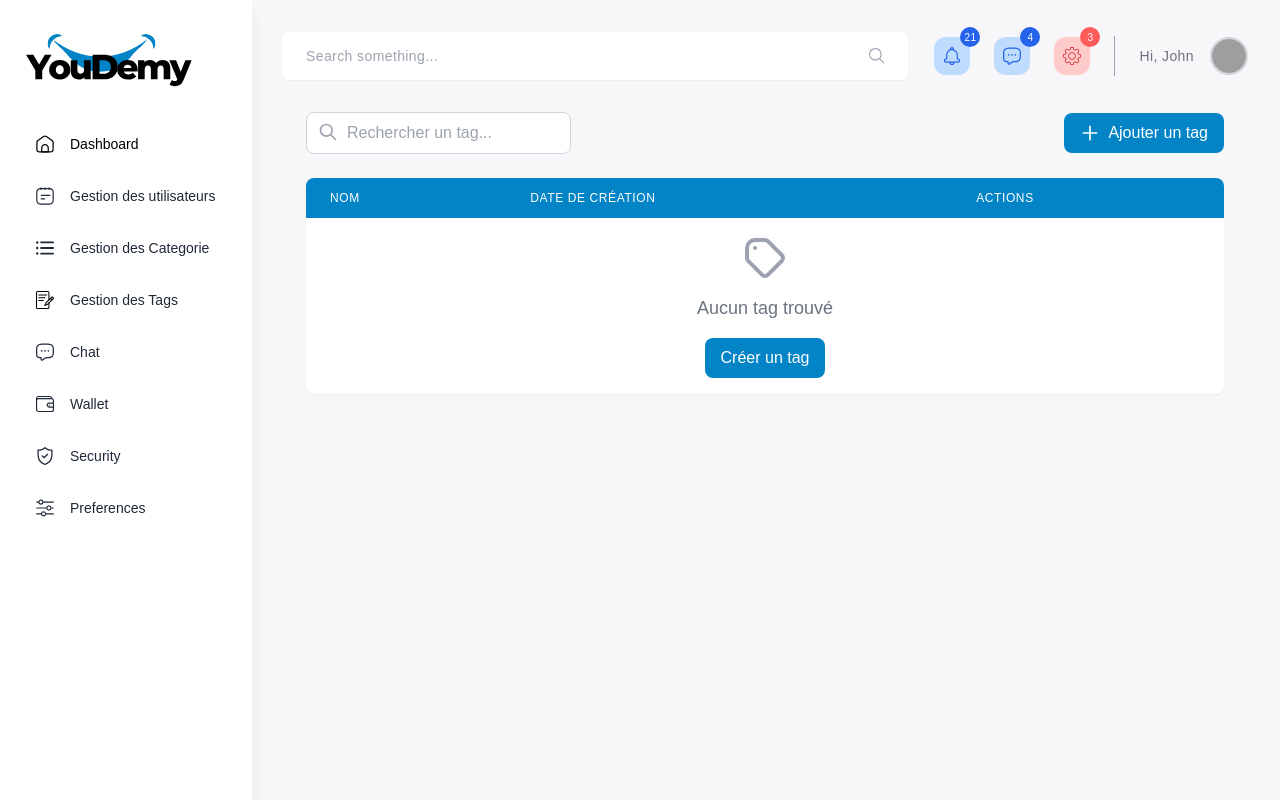
After one commit to Sala7-dine/Youdemy, a PHP site: template app/views/admin/tags.php in a window 1280 px wide. The commit adds this page. Run offline with PHP 8.4, Linux system fonts and the light colour scheme; the template is opened without the code that fills it, so the values that code supplies are empty; some libraries are stand-ins or nearby versions; grey boxes are pictures that could not be loaded.

Commit message:
YOUD-15 feat : Gestion de Contenu (tags)

```diff
--- /dev/null
+++ b/app/views/admin/tags.php
@@ -0,0 +1,195 @@
+<!DOCTYPE html>
+<html lang="en">
+
+<head>
+  <meta charset="UTF-8">
+  <meta name="viewport" content="width=device-width, initial-scale=1.0">
+  <title>Gestion des Tags</title>
+  <script src="https://cdn.tailwindcss.com"></script>
+</head>
+
+<body>
+
+  <div class="relative bg-[#f7f6f9] h-full min-h-screen font-[sans-serif]">
+    <div class="flex items-start">
+
+      <?php include __DIR__ . "/../layouts/sidebar.php"; ?>
+
+      <section class="main-content w-full px-8">
+
+        <?php include __DIR__ . "/../layouts/dashboardHeader.php"; ?>
+
+        <!-- Contenu principal -->
+        <div class="p-6">
+
+          <!-- Messages de succès/erreur -->
+          <?php if(isset($_SESSION['success'])): ?>
+              <div class="bg-green-100 border border-green-400 text-green-700 px-4 py-3 rounded relative mb-4" role="alert">
+                  <span class="block sm:inline"><?= $_SESSION['success'] ?></span>
+                  <span class="absolute top-0 bottom-0 right-0 px-4 py-3">
+                      <svg class="fill-current h-6 w-6 text-green-500" role="button" onclick="this.parentElement.parentElement.remove()"
+                          xmlns="http://www.w3.org/2000/svg" viewBox="0 0 20 20">
+                          <title>Fermer</title>
+                          <path d="M14.348 14.849a1.2 1.2 0 0 1-1.697 0L10 11.819l-2.651 3.029a1.2 1.2 0 1 1-1.697-1.697l2.758-3.15-2.759-3.152a1.2 1.2 0 1 1 1.697-1.697L10 8.183l2.651-3.031a1.2 1.2 0 1 1 1.697 1.697l-2.758 3.152 2.758 3.15a1.2 1.2 0 0 1 0 1.698z"/>
+                      </svg>
+                  </span>
+              </div>
+              <?php unset($_SESSION['success']); ?>
+          <?php endif; ?>
+
+          <?php if(isset($_SESSION['error'])): ?>
+              <div class="bg-red-100 border border-red-400 text-red-700 px-4 py-3 rounded relative mb-4" role="alert">
+                  <span class="block sm:inline"><?= $_SESSION['error'] ?></span>
+                  <span class="absolute top-0 bottom-0 right-0 px-4 py-3">
+                      <svg class="fill-current h-6 w-6 text-red-500" role="button" onclick="this.parentElement.parentElement.remove()"
+                          xmlns="http://www.w3.org/2000/svg" viewBox="0 0 20 20">
+                          <title>Fermer</title>
+                          <path d="M14.348 14.849a1.2 1.2 0 0 1-1.697 0L10 11.819l-2.651 3.029a1.2 1.2 0 1 1-1.697-1.697l2.758-3.15-2.759-3.152a1.2 1.2 0 1 1 1.697-1.697L10 8.183l2.651-3.031a1.2 1.2 0 1 1 1.697 1.697l-2.758 3.152 2.758 3.15a1.2 1.2 0 0 1 0 1.698z"/>
+                      </svg>
+                  </span>
+              </div>
+              <?php unset($_SESSION['error']); ?>
+          <?php endif; ?>
+
+          <!-- Barre d'actions -->
+          <div class="flex justify-between items-center mb-6">
+            <div class="relative">
+              <input type="text" placeholder="Rechercher un tag..."
+                  class="pl-10 pr-4 py-2 border border-gray-300 rounded-lg focus:outline-none focus:ring-2 focus:ring-sky-500">
+              <svg class="w-5 h-5 text-gray-400 absolute left-3 top-2.5" fill="none" stroke="currentColor" viewBox="0 0 24 24">
+                <path stroke-linecap="round" stroke-linejoin="round" stroke-width="2" d="M21 21l-6-6m2-5a7 7 0 11-14 0 7 7 0 0114 0z"></path>
+              </svg>
+            </div>
+            <button type="button" id="ajoutBtn"
+                class="px-4 py-2 bg-sky-600 text-white rounded-lg hover:bg-sky-700 focus:outline-none focus:ring-2 focus:ring-sky-500 flex items-center gap-2">
+                <svg class="w-5 h-5" fill="none" stroke="currentColor" viewBox="0 0 24 24">
+                    <path stroke-linecap="round" stroke-linejoin="round" stroke-width="2" d="M12 4v16m8-8H4"></path>
+                </svg>
+                Ajouter un tag
+            </button>
+          </div>
+
+          <!-- Modal Ajouter Tag -->
+          <div id="ajoutModalArticle" class="fixed inset-0 p-4 hidden flex-wrap justify-center items-center w-full h-full z-[1000] before:fixed before:inset-0 before:w-full before:h-full before:bg-[rgba(0,0,0,0.5)] overflow-auto font-[sans-serif]">
+                <div class="w-full max-w-lg bg-white shadow-lg rounded-lg p-8 relative">
+                  <div class="flex items-center">
+                    <h3 class="text-sky-600 text-3xl font-bold flex-1 text-center w-full">Ajouter Tag</h3>
+                    <div id="close1">
+                      <svg xmlns="http://www.w3.org/2000/svg" class="w-3 ml-2 cursor-pointer shrink-0 fill-gray-400 hover:fill-red-500" viewBox="0 0 320.591 320.591">
+                        <path d="M30.391 318.583a30.37 30.37 0 0 1-21.56-7.288c-11.774-11.844-11.774-30.973 0-42.817L266.643 10.665c12.246-11.459 31.462-10.822 42.921 1.424 10.362 11.074 10.966 28.095 1.414 39.875L51.647 311.295a30.366 30.366 0 0 1-21.256 7.288z" data-original="#000000"></path>
+                        <path d="M287.9 318.583a30.37 30.37 0 0 1-21.257-8.806L8.83 51.963C-2.078 39.225-.595 20.055 12.143 9.146c11.369-9.736 28.136-9.736 39.504 0l259.331 257.813c12.243 11.462 12.876 30.679 1.414 42.922-.456.487-.927.958-1.414 1.414a30.368 30.368 0 0 1-23.078 7.288z" data-original="#000000"></path>
+                      </svg>
+                    </div>
+                  </div>
+
+                  <form class="space-y-4 mt-8" action="/add-tag" method="post">
+                    <div>
+                      <label class="text-gray-800 text-sm mb-2 block">Nom</label>
+                      <input type="text" name="nom" required placeholder="Titre de la catégorie" class="px-4 py-3 bg-gray-100 w-full text-gray-800 text-sm border-none focus:outline-sky-600 focus:bg-transparent rounded-lg" />
+                    </div>
+
+                    <div class="flex justify-end gap-4 !mt-8">
+                      <button type="button" id="annuler" class="px-6 py-3 rounded-lg text-gray-800 text-sm border-none outline-none tracking-wide bg-gray-200 hover:bg-gray-300">Annuler</button>
+                      <button type="submit" name="submit" class="px-6 py-3 rounded-lg text-white text-sm border-none outline-none tracking-wide bg-sky-600 hover:bg-sky-700">Ajouter</button>
+                    </div>
+                  </form>
+                </div>
+              </div>
+
+          <!-- Liste des tags -->
+          <div class="bg-white rounded-lg shadow-sm overflow-hidden">
+              <div class="overflow-x-auto">
+                  <table class="w-full text-left">
+                      <thead class="bg-sky-600">
+                          <tr>
+                              <th class="px-6 py-3 text-xs font-medium text-white uppercase tracking-wider">
+                                  Nom
+                              </th>
+                              <th class="px-6 py-3 text-xs font-medium text-white uppercase tracking-wider">
+                                  Date de création
+                              </th>
+                              <th class="px-6 py-3 text-xs font-medium text-white uppercase tracking-wider">
+                                  Actions
+                              </th>
+                          </tr>
+                      </thead>
+                      <tbody class="divide-y divide-gray-200">
+                          <?php if(isset($tags) && !empty($tags)): ?>
+                              <?php foreach($tags as $tag): ?>
+                                  <tr class="hover:bg-gray-50">
+                                      <td class="px-6 py-4">
+                                          <span class="inline-flex items-center px-2.5 py-0.5 rounded-full text-xs font-medium bg-sky-100 text-sky-800">
+                                              <?= htmlspecialchars($tag['nom']) ?>
+                                          </span>
+                                      </td>
+                                      <td class="px-6 py-4 whitespace-nowrap text-sm text-gray-500">
+                                          <?= date('d/m/Y', strtotime($tag['created_at'])) ?>
+                                      </td>
+                                      <td class="px-6 py-4 whitespace-nowrap text-sm font-medium">
+                                          <form action="/delete-tag" method="POST" class="inline-block"
+                                              onsubmit="return confirm('Êtes-vous sûr de vouloir supprimer ce tag ?');">
+                                              <input type="hidden" name="tag_id" value="<?= $tag['id'] ?>">
+                                              <button type="submit" class="text-red-600 hover:text-red-900">
+                                                  <svg class="w-5 h-5" fill="none" stroke="currentColor" viewBox="0 0 24 24">
+                                                      <path stroke-linecap="round" stroke-linejoin="round" stroke-width="2"
+                                                          d="M19 7l-.867 12.142A2 2 0 0116.138 21H7.862a2 2 0 01-1.995-1.858L5 7m5 4v6m4-6v6m1-10V4a1 1 0 00-1-1h-4a1 1 0 00-1 1v3M4 7h16" />
+                                                  </svg>
+                                              </button>
+                                          </form>
+                                      </td>
+                                  </tr>
+                              <?php endforeach; ?>
+                          <?php else: ?>
+                              <tr>
+                                  <td colspan="3" class="px-6 py-4 text-center text-gray-500">
+                                      <div class="flex flex-col items-center justify-center">
+                                          <svg class="w-12 h-12 text-gray-400 mb-3" fill="none" stroke="currentColor" viewBox="0 0 24 24">
+                                              <path stroke-linecap="round" stroke-linejoin="round" stroke-width="2"
+                                                  d="M7 7h.01M7 3h5c.512 0 1.024.195 1.414.586l7 7a2 2 0 010 2.828l-7 7a2 2 0 01-2.828 0l-7-7A1.994 1.994 0 013 12V7a4 4 0 014-4z" />
+                                          </svg>
+                                          <p class="text-lg">Aucun tag trouvé</p>
+                                          <button onclick="document.getElementById('ajoutBtn').click()"
+                                              class="mt-4 px-4 py-2 bg-sky-600 text-white rounded-lg hover:bg-sky-700">
+                                              Créer un tag
+                                          </button>
+                                      </div>
+                                  </td>
+                              </tr>
+                          <?php endif; ?>
+                      </tbody>
+                  </table>
+              </div>
+          </div>
+      </section>
+    </div>
+  </div>
+
+  <script>
+    const modal = document.getElementById('ajoutModalArticle');
+    const openBtn = document.getElementById('ajoutBtn');
+    const closeBtn = document.getElementById('close1');
+    const annulerBtn = document.getElementById('annuler');
+
+    openBtn.addEventListener('click', () => {
+        modal.classList.remove('hidden');
+        modal.classList.add('flex');
+    });
+
+    function closeModal() {
+        modal.classList.remove('flex');
+        modal.classList.add('hidden');
+    }
+
+    closeBtn.addEventListener('click', closeModal);
+    annulerBtn.addEventListener('click', closeModal);
+
+    modal.addEventListener('click', (e) => {
+        if (e.target === modal) {
+            closeModal();
+        }
+    });
+  </script>
+
+</body>
+
+</html>
--- a/app/views/layouts/sidebar.php
+++ b/app/views/layouts/sidebar.php
@@ -25,6 +25,21 @@
                 </a>
               </li>
               <li>
+                <a href="/dashboard/users" id="userBtn"
+                  class="menu-item text-gray-800 text-sm flex items-center cursor-pointer hover:bg-[#00568881] rounded-md px-3 py-3 transition-all duration-300">
+                  <svg xmlns="http://www.w3.org/2000/svg" fill="currentColor" class="w-[18px] h-[18px] mr-4"
+                    viewBox="0 0 64 64">
+                    <path
+                      d="M16.4 29.594a2.08 2.08 0 0 1 2.08-2.08h31.2a2.08 2.08 0 1 1 0 4.16h-31.2a2.08 2.08 0 0 1-2.08-2.08zm0 12.48a2.08 2.08 0 0 1 2.08-2.08h12.48a2.08 2.08 0 1 1 0 4.16H18.48a2.08 2.08 0 0 1-2.08-2.08z"
+                      data-original="#000000" />
+                    <path fill-rule="evenodd"
+                      d="M.8 18.154c0-8.041 6.519-14.56 14.56-14.56v-1.04a2.08 2.08 0 1 1 4.16 0v1.04h10.4v-1.04a2.08 2.08 0 1 1 4.16 0v1.04h10.4v-1.04a2.08 2.08 0 1 1 4.16 0v1.04c8.041 0 14.56 6.519 14.56 14.56v30.16c0 8.041-6.519 14.56-14.56 14.56H15.36C7.319 62.874.8 56.355.8 48.314zm33.28-10.4h10.4v1.04a2.08 2.08 0 1 0 4.16 0v-1.04c5.744 0 10.4 4.656 10.4 10.4v30.16c0 5.744-4.656 10.4-10.4 10.4H15.36c-5.744 0-10.4-4.656-10.4-10.4v-30.16c0-5.744 4.656-10.4 10.4-10.4v1.04a2.08 2.08 0 1 0 4.16 0v-1.04h10.4v1.04a2.08 2.08 0 1 0 4.16 0z"
+                      clip-rule="evenodd" data-original="#000000" />
+                  </svg>
+                  <span>Gestion des utilisateurs</span>
+                </a>
+              </li>
+              <li>
                 <a href="/dashboard/categorie" id="GameBtn"
                   class="menu-item text-gray-800 text-sm w-full flex items-center cursor-pointer hover:bg-[#00568881] rounded-md px-3 py-3 transition-all duration-300">
                   <svg xmlns="http://www.w3.org/2000/svg" fill="currentColor" class="w-[18px] h-[18px] mr-4"
@@ -40,22 +55,7 @@
               </a>
               </li>
               <li>
-                <a href="/dashboard/users" id="userBtn"
-                  class="menu-item text-gray-800 text-sm flex items-center cursor-pointer hover:bg-[#00568881] rounded-md px-3 py-3 transition-all duration-300">
-                  <svg xmlns="http://www.w3.org/2000/svg" fill="currentColor" class="w-[18px] h-[18px] mr-4"
-                    viewBox="0 0 64 64">
-                    <path
-                      d="M16.4 29.594a2.08 2.08 0 0 1 2.08-2.08h31.2a2.08 2.08 0 1 1 0 4.16h-31.2a2.08 2.08 0 0 1-2.08-2.08zm0 12.48a2.08 2.08 0 0 1 2.08-2.08h12.48a2.08 2.08 0 1 1 0 4.16H18.48a2.08 2.08 0 0 1-2.08-2.08z"
-                      data-original="#000000" />
-                    <path fill-rule="evenodd"
-                      d="M.8 18.154c0-8.041 6.519-14.56 14.56-14.56v-1.04a2.08 2.08 0 1 1 4.16 0v1.04h10.4v-1.04a2.08 2.08 0 1 1 4.16 0v1.04h10.4v-1.04a2.08 2.08 0 1 1 4.16 0v1.04c8.041 0 14.56 6.519 14.56 14.56v30.16c0 8.041-6.519 14.56-14.56 14.56H15.36C7.319 62.874.8 56.355.8 48.314zm33.28-10.4h10.4v1.04a2.08 2.08 0 1 0 4.16 0v-1.04c5.744 0 10.4 4.656 10.4 10.4v30.16c0 5.744-4.656 10.4-10.4 10.4H15.36c-5.744 0-10.4-4.656-10.4-10.4v-30.16c0-5.744 4.656-10.4 10.4-10.4v1.04a2.08 2.08 0 1 0 4.16 0v-1.04h10.4v1.04a2.08 2.08 0 1 0 4.16 0z"
-                      clip-rule="evenodd" data-original="#000000" />
-                  </svg>
-                  <span>Gestion des utilisateurs</span>
-                </a>
-              </li>
-              <li>
-                <a href="javascript:void(0)"
+                <a href="/dashboard/tags"
                   class="menu-item text-gray-800 text-sm flex items-center cursor-pointer hover:bg-[#00568881] rounded-md px-3 py-3 transition-all duration-300">
                   <svg xmlns="http://www.w3.org/2000/svg" fill="currentColor" class="w-[18px] h-[18px] mr-4"
                     viewBox="0 0 682.667 682.667">
@@ -74,7 +74,7 @@
                         data-original="#000000" />
                     </g>
                   </svg>
-                  <span>Gestion de contenu</span>
+                  <span>Gestion des Tags</span>
                 </a>
               </li>
               <li>
--- a/public/index.php
+++ b/public/index.php
@@ -20,6 +20,7 @@ Route::get('/', [HomeController::class, 'showHome']);
 Route::get('/dashboard', [AdminController::class, 'showDashboard']);
 Route::get('/dashboard/users', [AdminController::class, 'showUsers']);
 Route::get('/dashboard/categorie', [AdminController::class, 'showCategorie']);
+Route::get('/dashboard/tags', [AdminController::class, 'showTags']);
 
 // auth routes
 Route::get('/register', [AuthController::class, 'showRegister']);
@@ -31,6 +32,8 @@ Route::post('/delete-user', [AdminController::class, 'deleteUser']);
 Route::post('/update-status', [AdminController::class, 'updateUserStatus']);
 Route::post('/add-category', [AdminController::class, 'addCategory']);
 Route::post('/delete-category', [AdminController::class, 'deleteCategory']);
+Route::post('/add-tag', [AdminController::class, 'addTag']);
+Route::post('/delete-tag', [AdminController::class, 'deleteTag']);
 
 
 //Route::post('/logout', [AuthController::class, 'logout']);
```
Also changed, not shown: app/controllers/AdminController.php (+50 -7 lines), app/models/User.php (+36 -0 lines), app/views/admin/users.php (+1 -15 lines).
